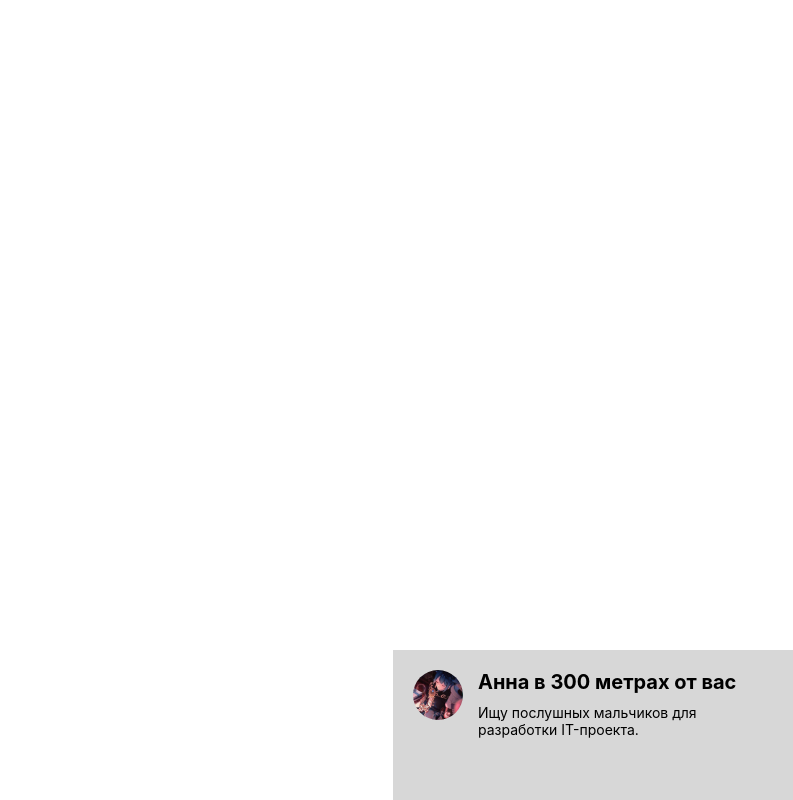
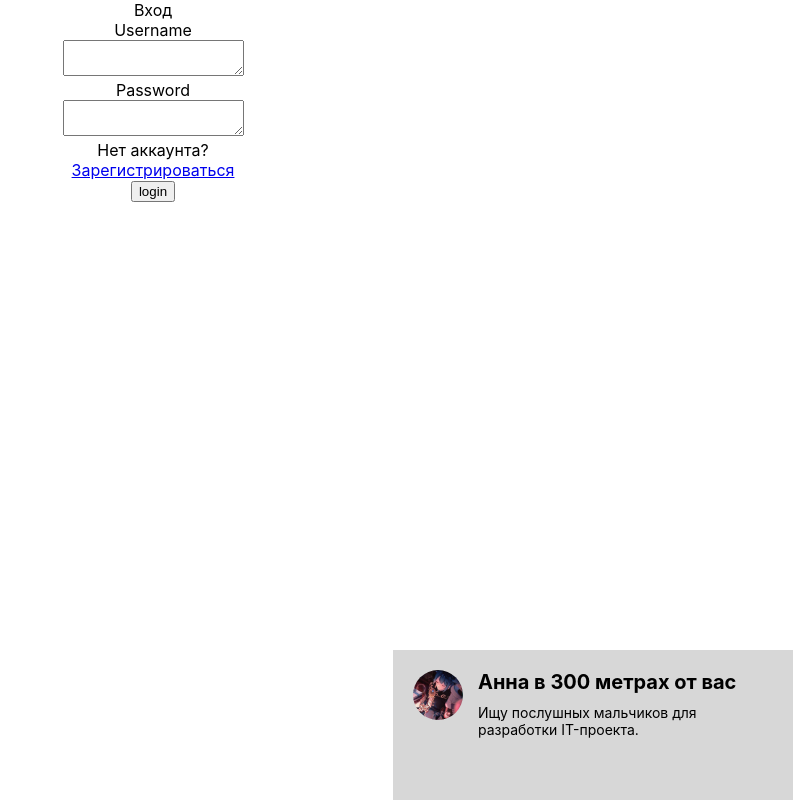
Before and after one commit to SmokingElk/Constance, a React (Create React App) app in the folder client/: page /login in a window 1280 px wide. Shown: the whole page, without its empty margins (487-1280 px from the left). Built offline with nearby package versions, Linux system fonts and the light colour scheme.

Commit message:
add sign up link in login page

```diff
--- a/client/src/components/App/App.jsx
+++ b/client/src/components/App/App.jsx
@@ -8,7 +8,7 @@ const App = props => {
 	return (
 		<div className={classes.app}>
 			<Routes>
-				<Route path="/auth" element={<LoginContainer />} />
+				<Route path="/login" element={<LoginContainer />} />
 			</Routes>
 
 			<AdvertisementContainer />
--- a/client/src/components/Login/Login.jsx
+++ b/client/src/components/Login/Login.jsx
@@ -1,5 +1,6 @@
 import { AUTH_STATUS_INCOMPLETE_DATA, AUTH_STATUS_INCORRECT_DATA, AUTH_STATUS_NONE, AUTH_STATUS_SUCCESS } from "../../redux/authReducer";
 import classes from "./Login.module.css";
+import { NavLink } from "react-router-dom"
 
 const Login = props => {
     const onUsernameChange = event => {
@@ -17,8 +18,11 @@ const Login = props => {
         [AUTH_STATUS_NONE]: "",
     }[props.authStatus] ?? "";
 
+
+
     return (
         <div>
+            <div>Вход</div>
             <div>Username</div>
             <div>
                 <textarea onChange={onUsernameChange} value={props.usernameFieldValue}></textarea>
@@ -29,6 +33,9 @@ const Login = props => {
                 <textarea onChange={onPasswordChange} value={props.passwordFieldValue}></textarea>
             </div>
 
+            <div>Нет аккаунта?</div>
+            <NavLink to="/sign_up">Зарегистрироваться</NavLink>
+
             <div>{authInfo}</div>
 
             <button onClick={() => props.sendAuthRequest()}>login</button>
```
